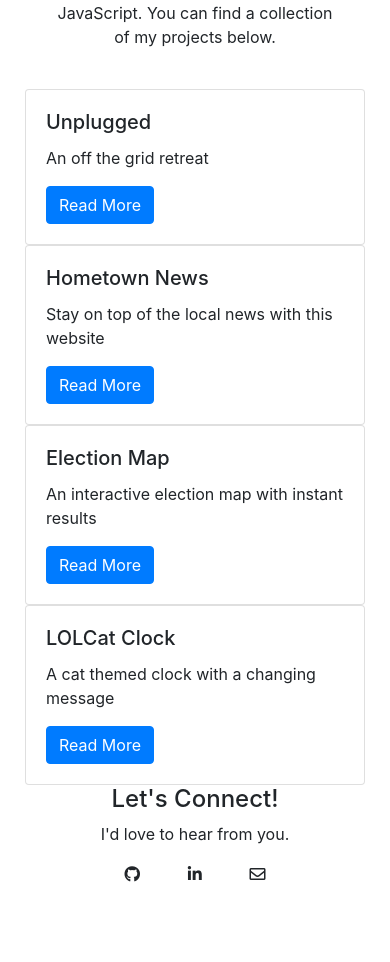
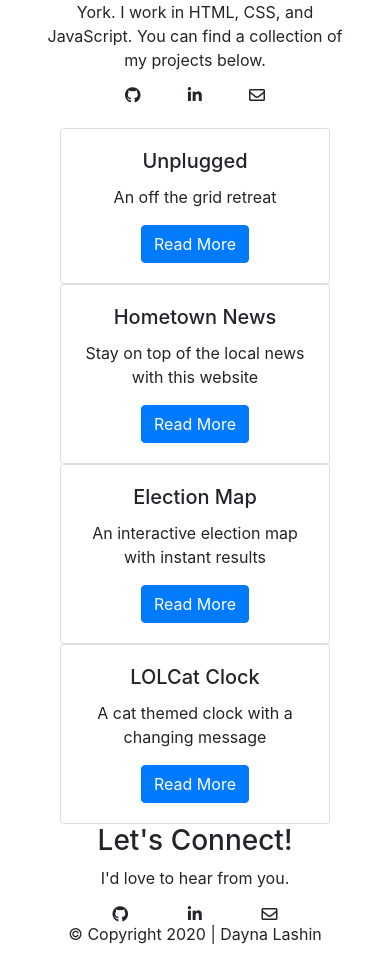
Before and after one commit to Dayna-Lashin/portfolio-2021, a plain HTML site: page index.html in a window 390 px wide. Shown: the part 840-1802 px from the top of the page. Before the commit the page ends 1742 px from the top, so only its background shows below. Drawn offline with nearby package versions, Linux system fonts and the light colour scheme.

Commit message:
Finished mobile bootstrap structure

```diff
--- a/index.html
+++ b/index.html
@@ -16,7 +16,11 @@
     <!-- FontAwesome CDN version 5.5 -->
     <link rel="stylesheet" href="https://use.fontawesome.com/releases/v5.5.0/css/all.css" integrity="sha384-B4dIYHKNBt8Bc12p+WXckhzcICo0wtJAoU8YZTY5qE0Id1GSseTk6S+L3BlXeVIU" crossorigin="anonymous">
 
-    <!-- Google Fonts -->
+    <!-- Google fonts -->
+    <!-- heading font -->
+    <link rel="preconnect" href="https://fonts.gstatic.com">
+    <link href="https://fonts.googleapis.com/css2?family=Dancing+Script&display=swap" rel="stylesheet">
+    <!-- body font -->
     <link rel="preconnect" href="https://fonts.gstatic.com">
     <link href="https://fonts.googleapis.com/css2?family=Lato&display=swap" rel="stylesheet">
 
@@ -26,9 +30,9 @@
     <header>
       <!--Bootstrap nav with mobile view collapse-->
       <div class="container-fluid">
-        <nav class="navbar navbar-expand-md bg-transparent navbar-light">
-          <button data-toggle="collapse" data-target="#navbar-toggler" class="navbar-toggler" type="button">
-            <span class="navbar-toggler-icon"></span>
+        <nav class="navbar navbar-expand-md bg-transparent">
+          <button data-toggle="collapse" data-target="#navbar-toggler" class="navbar-toggler border-0" type="button">
+            <span class="fas fa-bars"></span>
           </button>
           <div class="collapse navbar-collapse" id="navbar-toggler">
             <ul class="navbar-nav">
@@ -45,39 +49,56 @@
           </div>
         </nav>
       </div>
+
       <!--Hero section-->
       <div class="hero"><!-- id="main"> -->
           <h1 class="title">Dayna Lashin</h1>
       </div>
+
       <!--Floating shapes section-->
       <div class="particles" id="particles"></div>
     </header>
 
+    <main class="container">
 
-    <main>
-      <section id="about">
-        <div class="row">
-          <div class="col-xs-12 col-sm-10 col-md-8 col-lg-6">
+      <section id="about" class="row d-flex justify-content-center"><!-- about section begins -->
+        <div class="col"> <!-- width of about section -->
+
+          <div class="row"> <!-- first row of about section -->
+            <div class="col padding-vertical">
+              <h2 class="text-center">
+                Hi, I'm Dayna.
+              </h2>
+            </div>
+          </div>
+
+          <div class="row d-flex justify-content-center"> <!-- second row of about section -->
+            <div class="col-12 d-flex justify-content-center">
               <figure>
                 <img src="img/website-headshot.jpg" alt="Dayna Lashin headshot">
               </figure>
             </div>
-          <div class="col-xs-12 col-sm-10 col-md-8 col-lg-6">
-            <h2>
-              Hi, I'm Dayna.
-            </h2>
-            <p>
+            <div class="col-12">
+              <p class="text-center">
                 I'm a Front End Developer based in New York. I work in HTML, CSS, and JavaScript. You can find a collection of my projects below.
               </p>
+            </div>
+            <div class="col-6 d-flex justify-content-between padding-bottom">
+              <span class="fab fa-github"></span>
+              <span class="fab fa-linkedin-in"></span>
+              <span class="far fa-envelope"></span>
+            </div>
+          </div>
           </div>
         </div>
       </section>
 
-      <section id="projects">
+      <section id="projects" class="row"> <!-- projects section begins -->
+        <div class="col">
 
-          <div class="row">
-            <div class="col-xs-12 col-sm-10 col-md-7 col-lg-6">
-              <div class="card mx-auto">
+          <div class="row d-flex justify-content-center"> <!-- first row of project section -->
+            <div class="col-12 d-flex justify-content-center padding-vertical">
+              <div class="card w-75 text-center"> <!-- first card -->
                 <div class="card-body">
                   <h5 class="card-title">Unplugged</h5>
                   <p class="card-text">An off the grid retreat</p>
@@ -86,8 +107,8 @@
               </div>
             </div>
 
-            <div class="col-xs-12 col-sm-10 col-md-7 col-lg-6">
-              <div class="card">
+            <div class="col-12 d-flex justify-content-center padding-vertical">
+              <div class="card w-75 text-center"> <!-- second card -->
                 <div class="card-body">
                   <h5 class="card-title">Hometown News</h5>
                   <p class="card-text">Stay on top of the local news with this website </p>
@@ -95,19 +116,21 @@
                 </div>
               </div>
             </div>
+          </div>
 
-            <div class="col-xs-12 col-sm-10 col-md-7 col-lg-6">
-              <div class="card">
+          <div class="row d-flex justify-content-center"> <!-- second row of project section -->
+            <div class="col-12 d-flex justify-content-center padding-vertical">
+              <div class="card w-75 text-center"> <!-- third card -->
                 <div class="card-body">
-                  <h5 class="card-title">Election Map</h5>
+                  <h5 class="card-title pb-10">Election Map</h5>
                   <p class="card-text">An interactive election map with instant results</p>
                   <a href="#" class="btn btn-primary">Read More</a>
                 </div>
               </div>
             </div>
 
-            <div class="col-xs-12 col-sm-10 col-md-7 col-lg-6">
-              <div class="card">
+            <div class="col-12 d-flex justify-content-center padding-vertical">
+              <div class="card w-75 text-center"> <!-- fourth card -->
                 <div class="card-body">
                   <h5 class="card-title">LOLCat Clock</h5>
                   <p class="card-text">A cat themed clock with a changing message</p>
@@ -116,38 +139,47 @@
               </div>
             </div>
           </div>
-          <!--<div class="d-flex justify-content-center">
-            <button type="button" class="btn btn-outline-primary btn-lg justify-content-center">
-              All Projects
-            </button>
+
+          <!--<div class="row">
+            <div class="col padding text-center">
+              <a href="#" class="btn btn-primary">All Projects</a>
+            </div>
           </div>-->
+
+        </div>
       </section>
 
-
-
-      <section id="contact">
-        <div class="row justify-content-center text-center">
-          <div class="col-">
-            <h4>
+      <section id="contact" class="row"> <!-- contact section begins -->
+        <div class="col">
+          <div class="row d-flex justify-content-center"> <!-- first row of contact section -->
+            <div class="col padding-vertical">
+              <h3 class="text-center">
                 Let's Connect!
-            </h4>
-            <p>
+              </h3>
+              <p class="text-center remove-margin">
                 I'd love to hear from you.
               </p>
-            <div class="icons d-flex justify-content-around">
-              <p>
-                <i class="fab fa-github"></i>
-              </p>
-              <p>
-                <i class="fab fa-linkedin-in"></i>
-              </p>
-              <p>
-                <i class="far fa-envelope"></i>
-              </p>
+            </div>
+          </div>
+          <div class="row d-flex justify-content-center"> <!-- second row of contact section -->
+            <div class="col-6 d-flex justify-content-between padding-bottom">
+              <span class="fab fa-github"></span>
+              <span class="fab fa-linkedin-in"></span>
+              <span class="far fa-envelope"></span>
             </div>
           </div>
         </div>
       </section>
+
+      <footer>
+        <div class="row">
+          <div class="col">
+            <p class="text-center">
+              &copy; Copyright 2020 | Dayna Lashin
+            </p>
+          </div>
+        </div>
+       </footer>
 
 	  </main>
 
```
Lines whose indentation alone changed are shown as unchanged.
